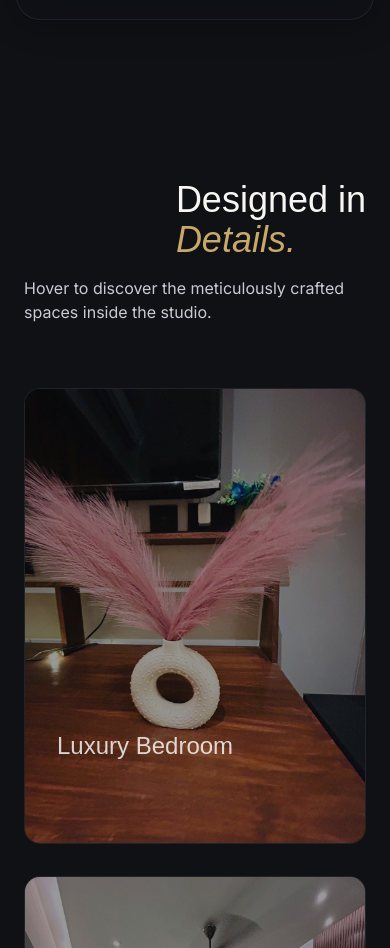
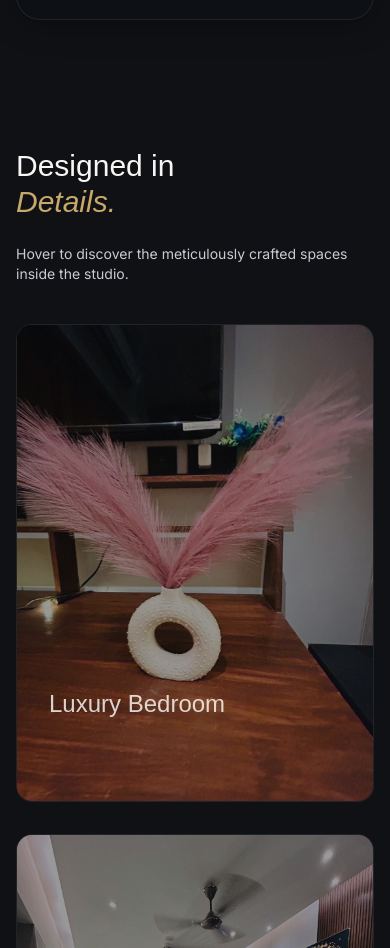
Before and after one commit to Nitin-2711/dreamy-main, a React (Vite) app: page / in a window 390 px wide. Shown: the part 1936-2884 px from the top of the page. Built offline with nearby package versions, Linux system fonts and the light colour scheme; a web font is replaced by a local one.

Commit message:
style: refine responsive typography, spacing, and layout for InteractiveShowcase section

```diff
--- a/src/sections/Experience/InteractiveShowcase.jsx
+++ b/src/sections/Experience/InteractiveShowcase.jsx
@@ -46,22 +46,22 @@ const InteractiveShowcase = () => {
   ];
 
   return (
-    <section id="showcase" ref={containerRef} className="py-24 relative z-10 bg-theme-bg transition-colors duration-700">
-      <div className="container mx-auto px-6">
-        <div className="flex flex-col md:flex-row justify-between items-end mb-16">
+    <section id="showcase" ref={containerRef} className="py-16 md:py-24 relative z-10 bg-theme-bg transition-colors duration-700">
+      <div className="container mx-auto px-4 md:px-6">
+        <div className="flex flex-col md:flex-row justify-between items-start md:items-end mb-10 md:mb-16 gap-4 md:gap-0">
           <motion.div
             initial={{ opacity: 0, x: -30 }}
             whileInView={{ opacity: 1, x: 0 }}
             viewport={{ once: true }}
             transition={{ duration: 1 }}
           >
-            <h2 className="font-heading text-4xl md:text-6xl text-theme-text mb-4">
+            <h2 className="font-heading text-3xl sm:text-4xl md:text-6xl text-theme-text mb-2 md:mb-4">
               Designed in <br />
               <span className="italic text-warm-beige">Details.</span>
             </h2>
           </motion.div>
           <motion.p
-            className="text-theme-text-secondary max-w-sm md:text-right font-normal"
+            className="text-theme-text-secondary max-w-sm md:text-right font-normal text-sm md:text-base"
             initial={{ opacity: 0, x: 30 }}
             whileInView={{ opacity: 1, x: 0 }}
             viewport={{ once: true }}
```
